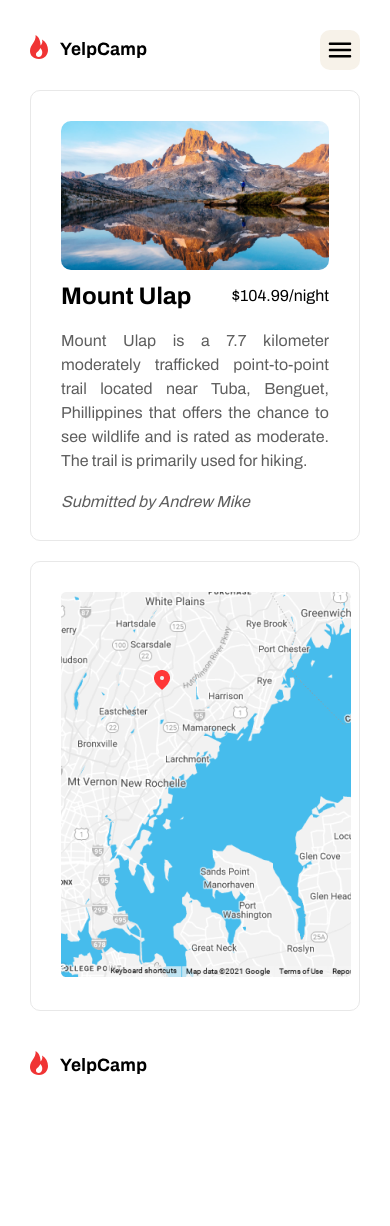
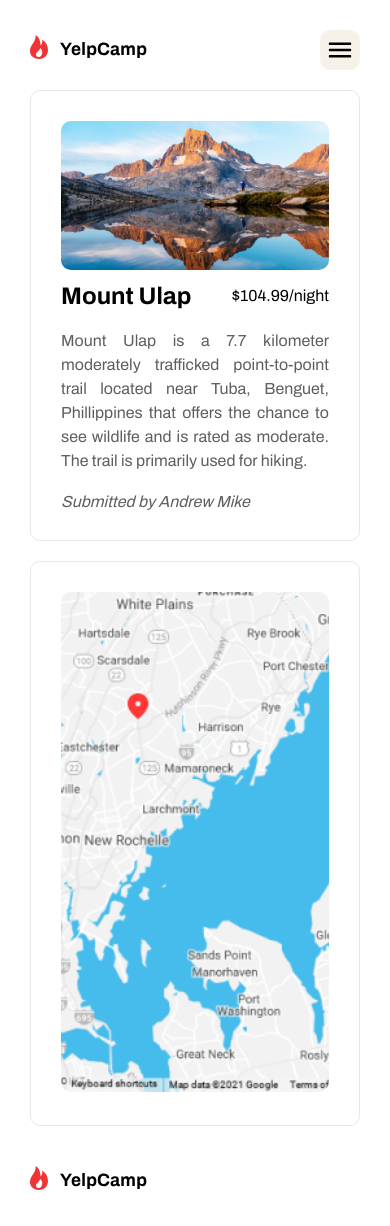
Before and after one commit to sparklaunch/yelpcamp, a React (Create React App) app: page /campgrounds/0 in a window 390 px wide. Before the commit the page ends 1111 px from the top, so only its background shows below. Built offline with nearby package versions, Linux system fonts and the light colour scheme.

Commit message:
Add CampDetail Page for Tablet.

```diff
--- a/src/components/CampDetail/CampDetail.scss
+++ b/src/components/CampDetail/CampDetail.scss
@@ -6,6 +6,9 @@
         padding: 30px;
         border: 1px solid rgb(232, 232, 232);
         border-radius: 10px;
+        img {
+            border-radius: 10px;
+        }
     }
     .content {
         padding: 30px;
@@ -48,5 +51,13 @@
     .CampDetail {
         display: flex;
         flex-direction: column-reverse;
+        .map {
+            img {
+                width: 100%;
+                height: 500px;
+                object-fit: cover;
+                object-position: top;
+            }
+        }
     }
 }
```
